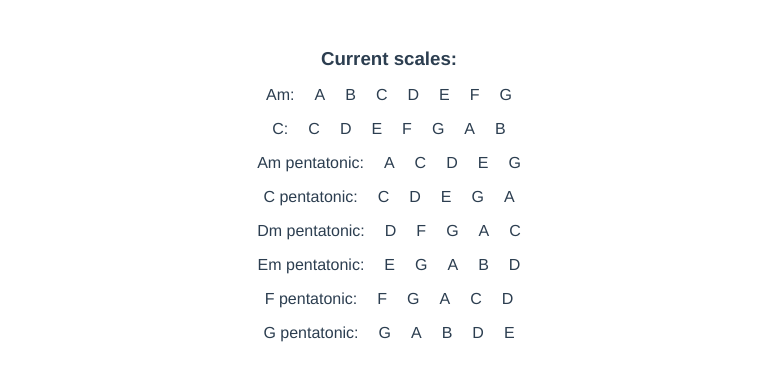
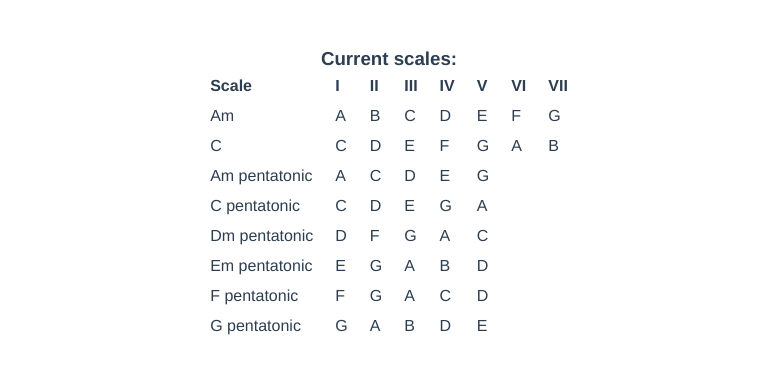
Before and after one commit to veglinus/1DV609_1, a Vue app: page / in a window 1280 px wide. Shown: the part 380-756 px from the top of the page, without its empty margins (251-1028 px from the left). Built offline with nearby package versions, Linux system fonts and the light colour scheme; no server answers.

Commit message:
Refactor: Frontend table & start of presets

```diff
--- a/src/App.vue
+++ b/src/App.vue
@@ -33,6 +33,11 @@ export default {
 #chordInput {
   display: flex;
   justify-content: center;
+}
+
+table {
+  margin-left: auto;
+  margin-right: auto;
 }
 
 input[type=text] {
--- a/src/components/Home.vue
+++ b/src/components/Home.vue
@@ -5,6 +5,14 @@
     <p id="error" v-if="error">{{error}}</p>
 
     <h2>Input chords:</h2>
+
+    <!--
+    <select name="presets" id="presets" v-model="chordArrray">
+      <option selected value="['Am', 'F', 'C', 'G']">Am F C G</option>
+      <option value="['Bm', 'G', 'D', 'A']">Bm G D A</option>
+    </select>
+    -->
+
     <div id="chordInput">
       <input type="text" name="chord1" id="chord1" v-model="chord1">
       <input type="text" name="chord2" id="chord2" v-model="chord2">
@@ -30,10 +38,30 @@
 
     <br><br>
     <h3 v-if="currentScale">Current scales:</h3>
+
+    <table>
+      <tr>
+        <th>Scale</th>
+        <th>I</th>
+        <th>II</th>
+        <th>III</th>
+        <th>IV</th>
+        <th>V</th>
+        <th>VI</th>
+        <th>VII</th>
+      </tr>
+
+      <tr v-for="scale in currentScale" :key="scale.name">
+        <td>{{scale.name}}</td>
+        <td v-for="note in scale.notes" :key="note">{{note}}</td>
+      </tr>
+    </table>
+
+<!--
     <ul id="notes" v-for="scale in currentScale" :key="scale.name">
       <li>{{scale.name}}: </li>
       <li v-for="note in scale.notes" :key="note">{{note}}</li>
-    </ul>
+    </ul>-->
 
     <br><br>
     <button v-on:click="play()">PLAY</button>
@@ -75,6 +103,7 @@ export default {
             snare: true,
             kick: true,
             hihat: true,
+            presets: null,
         }
     },
     methods: {
```
